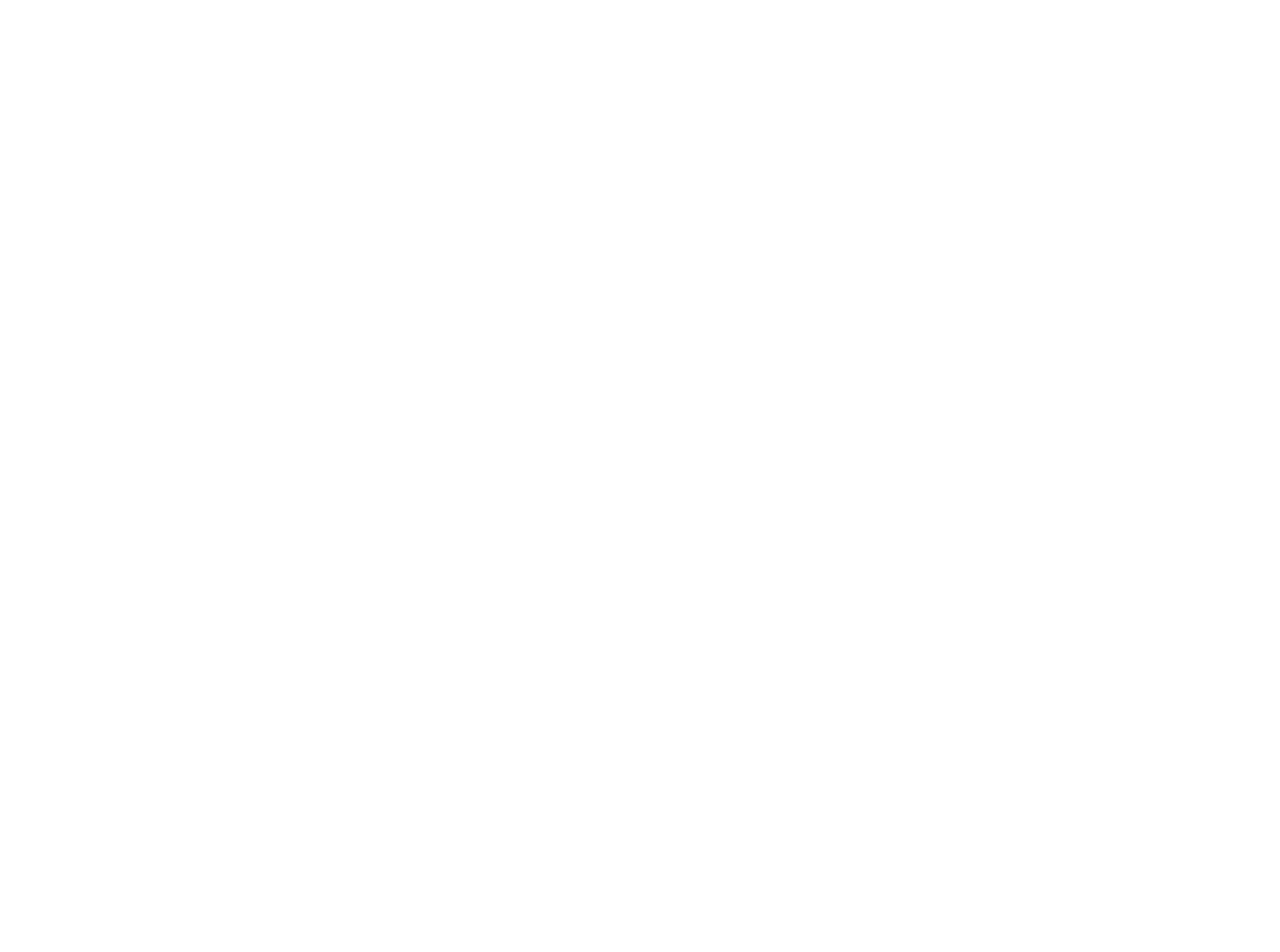
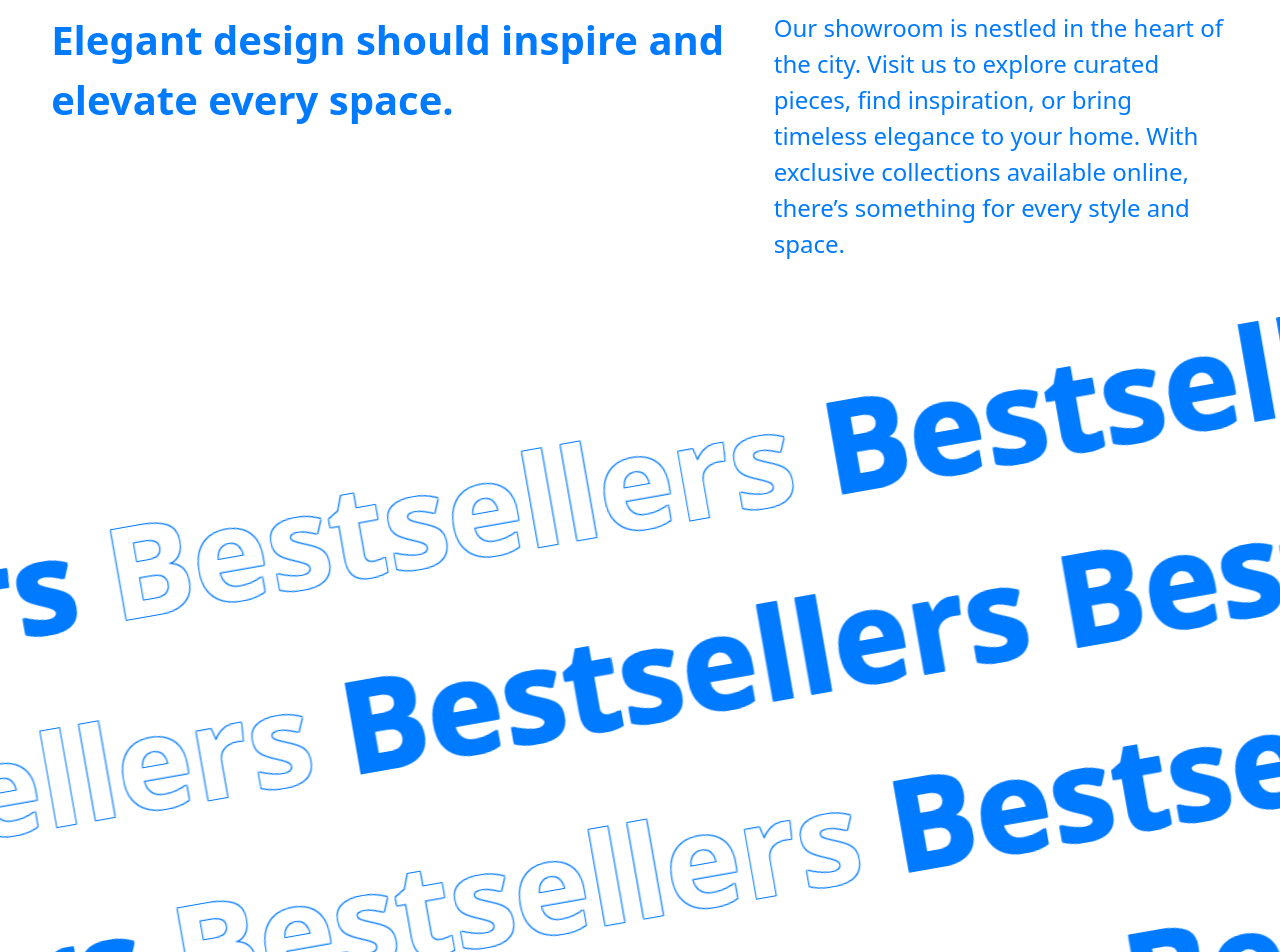
Before and after one commit to Mike-codelive/Vue-Store, a Vue app: page /#/ in a window 1280 px wide. Shown: the part 840-1792 px from the top of the page. Before the commit the page ends 800 px from the top, so only its background shows below. Built offline with nearby package versions, Linux system fonts and the light colour scheme.

Commit message:
BestSeller Component

```diff
--- /dev/null
+++ b/src/components/TheBestSeller.vue
@@ -0,0 +1,138 @@
+<template>
+  <section class="relative">
+    <div
+      class="flex flex-col md:flex-row gap-[2rem] py-[50px] px-[4vw] 2xl:mt-[8rem] text-[var(--main-blue)]"
+    >
+      <h2
+        ref="heading"
+        class="text-[2.5rem] 4k:text-[6rem] font-extrabold w-full md:w-[calc(60%-1rem)]"
+      >
+        Elegant design should inspire and elevate every space.
+      </h2>
+      <p
+        ref="paragraph"
+        class="w-full text-[1.5rem] 4k:text-[3rem] md:w-[calc(40%-1rem)]"
+      >
+        Our showroom is nestled in the heart of the city. Visit us to explore
+        curated pieces, find inspiration, or bring timeless elegance to your
+        home. With exclusive collections available online, there’s something for
+        every style and space.
+      </p>
+    </div>
+    <section class="relative overflow-hidden min-h-[115vh] 2xl:min-h-[132vh]">
+      <div class="Collection_Display_Back">
+        <div class="Marquee_Content reverse">
+          <span
+            v-for="(text, index) in 8"
+            :key="index"
+            :class="{ inverted: index % 4 === 0 }"
+            class="marquee-item font-extrabold text-[var(--main-blue)] text-[8rem] mx-[1rem]"
+          >
+            Bestsellers
+          </span>
+        </div>
+        <div class="Marquee_Content">
+          <span
+            v-for="(text, index) in 8"
+            :key="index"
+            :class="{ inverted: index % 4 === 0 }"
+            class="marquee-item font-extrabold text-[var(--main-blue)] text-[8rem] mx-[1rem]"
+          >
+            Bestsellers
+          </span>
+        </div>
+        <div class="Marquee_Content reverse">
+          <span
+            v-for="(text, index) in 8"
+            :key="index"
+            :class="{ inverted: index % 4 === 0 }"
+            class="marquee-item font-extrabold text-[var(--main-blue)] text-[8rem] mx-[1rem]"
+          >
+            Bestsellers
+          </span>
+        </div>
+        <div class="Marquee_Content">
+          <span
+            v-for="(text, index) in 8"
+            :key="index"
+            :class="{ inverted: index % 4 === 0 }"
+            class="marquee-item font-extrabold text-[var(--main-blue)] text-[8rem] mx-[1rem]"
+          >
+            Bestsellers
+          </span>
+        </div>
+      </div>
+    </section>
+  </section>
+</template>
+
+<script lang="ts" setup>
+import { onMounted, ref } from "vue";
+import gsap from "gsap";
+import ScrollTrigger from "gsap/ScrollTrigger";
+
+gsap.registerPlugin(ScrollTrigger);
+
+const heading = ref<HTMLElement | null>(null);
+const paragraph = ref<HTMLElement | null>(null);
+
+onMounted(() => {
+  if (heading.value && paragraph.value) {
+    gsap.from([heading.value, paragraph.value], {
+      opacity: 0,
+      y: 50,
+      duration: 1.2,
+      ease: "power2.out",
+      stagger: 0.3,
+      scrollTrigger: {
+        trigger: heading.value,
+        start: "top 80%",
+        toggleActions: "play none none none",
+      },
+    });
+  }
+});
+</script>
+
+<style scoped>
+.marquee-item {
+  text-shadow: 1px 1px 0 var(--main-blue), -1px 1px 0 var(--main-blue),
+    -1px -1px 0 var(--main-blue), 1px -1px 0 var(--main-blue);
+}
+
+.Collection_Display_Back {
+  position: absolute;
+  width: 120%;
+  overflow: hidden;
+  z-index: -1;
+  top: 50%;
+  left: 50%;
+  transform-origin: center;
+  transform: translate(-50%, -50%) rotate(-10deg);
+}
+
+.reverse {
+  animation-direction: reverse !important;
+}
+
+.inverted {
+  color: white;
+}
+
+.Marquee_Content {
+  width: max-content;
+  display: flex;
+  flex-wrap: nowrap;
+  animation: MarqueeScroll 20s infinite 0s linear;
+  animation-duration: 65s;
+}
+
+@keyframes MarqueeScroll {
+  0% {
+    transform: translate(0);
+  }
+  100% {
+    transform: translate(-50%);
+  }
+}
+</style>
--- a/src/components/TheHero.vue
+++ b/src/components/TheHero.vue
@@ -6,6 +6,7 @@
           <page-load v-if="isDesktop" @animationComplete="startTextAnimation" />
           <div class="absolute w-full h-full">
             <img
+              id="main_img"
               ref="heroImage"
               class="w-full h-full object-cover"
               src="/main-hero.webp"
@@ -20,6 +21,7 @@
             <h1 class="main_text text-5xl md:text-[7.5vw]">Built to Last</h1>
           </div>
         </div>
+        <the-best-seller />
       </div>
     </section>
   </main>
@@ -27,6 +29,7 @@
 
 <script lang="ts" setup>
 import PageLoad from "@/components/PageLoad.vue";
+import TheBestSeller from "@/components/TheBestSeller.vue";
 import { ref, onMounted } from "vue";
 import gsap from "gsap";
 
--- a/src/style.css
+++ b/src/style.css
@@ -4,3 +4,7 @@
   --curve: cubic-bezier(0.28, 0.71, 0, 0.98);
   --main-blue: #007aff;
 }
+
+@theme {
+  --breakpoint-4k: 3800px;
+}
```
